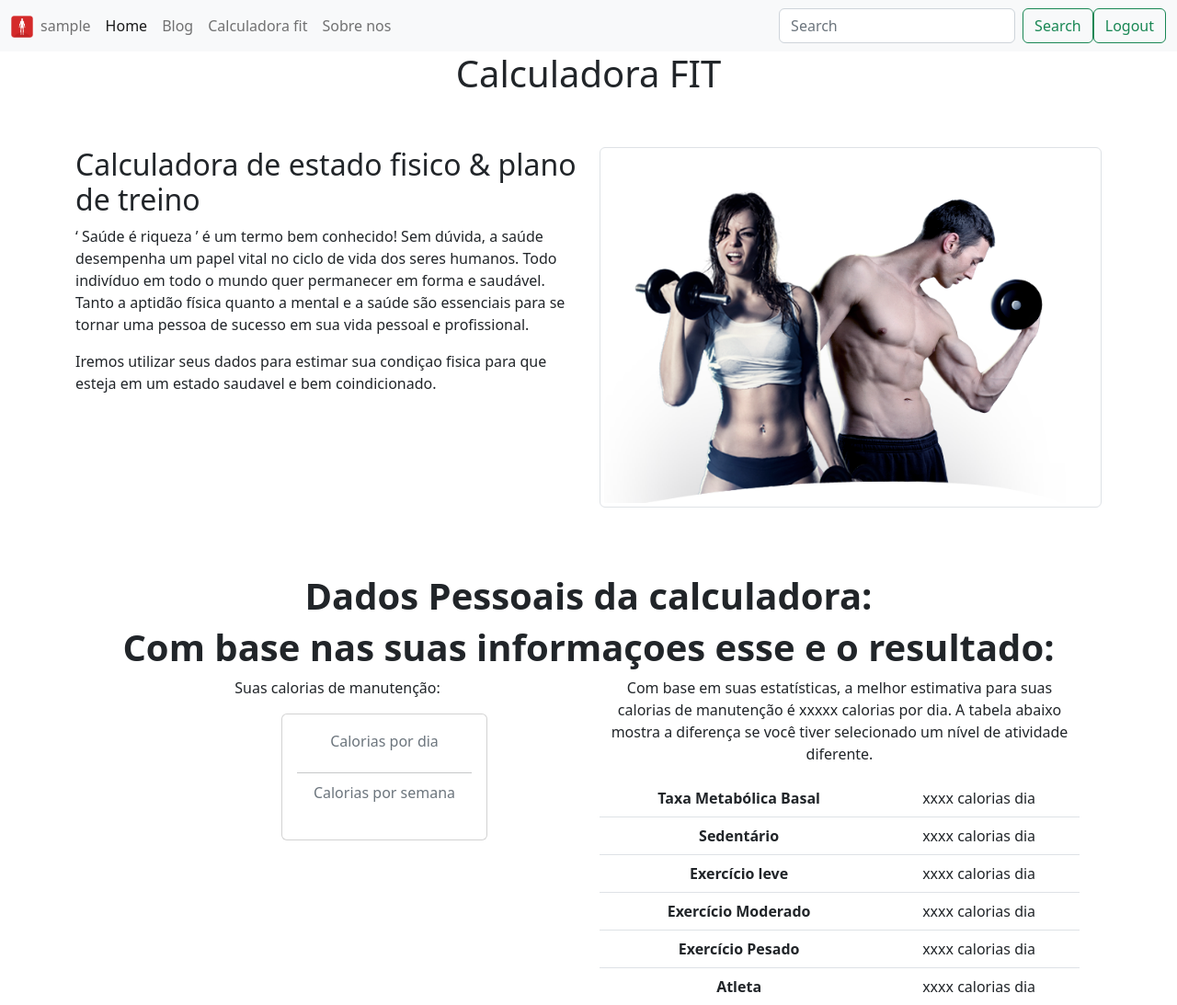
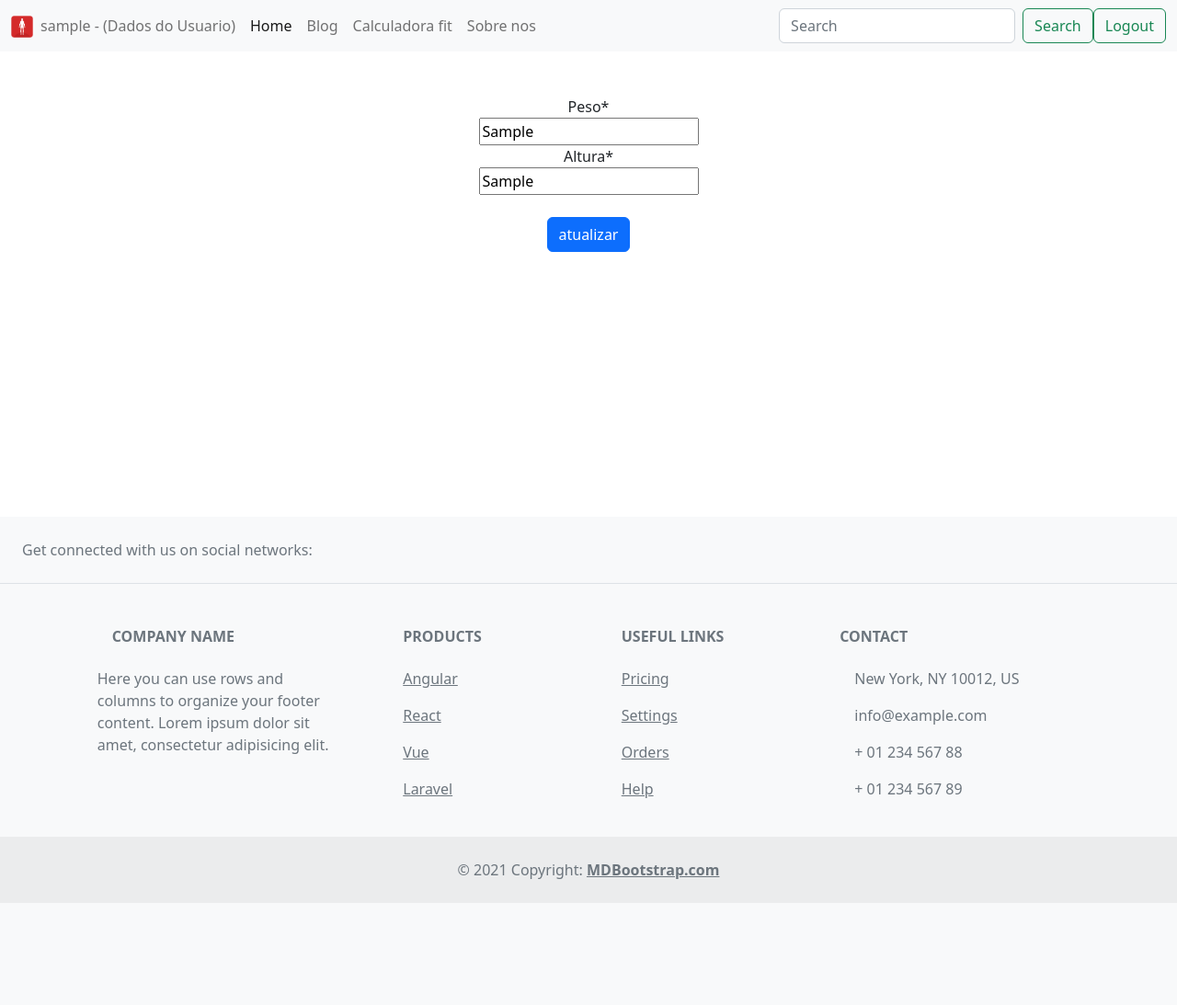
Before and after one commit to ghfghfghfghfghfg/envio-1, a Django app: page /atualizar/ in a window 1280 px wide. Shown: the top 1093 px of the page at 92% size. After the commit the page ends 982 px from the top, so only its background shows below. Run offline with Django 4.2, Linux system fonts and the light colour scheme; a user stored in the database is signed in; tables that the repository leaves empty hold one stand-in row (values such as "Sample post"); some libraries are stand-ins or nearby versions.

Commit message:
sistema de dadoas pessoais inserido

```diff
--- a/fit/models.py
+++ b/fit/models.py
@@ -21,6 +21,6 @@ class Post(models.Model):
 
 
 class Perfil(models.Model):
-    peso = models.CharField(max_length=100,null=True)
-    altura = models.CharField(max_length=100,null=True)
-    usuario = models.OneToOneField(User,on_delete=models.PROTECT)
+    peso = models.CharField(max_length=2,null=True)
+    altura = models.CharField(max_length=3,null=True)
+    usuario = models.OneToOneField(User,on_delete=models.CASCADE)
--- /dev/null
+++ b/fit/templates/atualizar.html
@@ -0,0 +1,47 @@
+{% extends 'base.html'%}
+
+{% load static %}
+
+{% block main %}
+{% load crispy_forms_tags%}
+
+<br>
+<br>
+   <!-- 2 column grid layout with text inputs for the first and last names -->
+
+   <form action="" method="POST">
+    <!-- 2 column grid layout with text inputs for the first and last names -->
+
+
+    {% csrf_token %}
+    <div class="container text-center">
+        <div class="row align-items-start">
+          <div class="col">
+   {{form|crispy}}
+
+
+
+   {%autoescape off%}
+
+   {% endautoescape %}
+
+   <br>
+
+   <button type="submit" class="btn btn-primary btn-block mb-4">
+   {{botao}}
+
+
+   </button>
+</div></div></div>
+ </form>
+
+ <br>
+ <br>
+ <br>
+ <br>
+ <br>
+ <br>
+ <br>
+ <br>
+
+{% endblock main %}
--- a/fit/templates/base.html
+++ b/fit/templates/base.html
@@ -42,7 +42,7 @@
 
             <ul class="navbar-nav me-auto mb-2 mb-lg-0">
                 <li class="nav-item">
-                    <a class="nav-link">{{request.user}}</a>
+                    <a class="nav-link" href="{% url 'atualizar' %}">{{request.user}} - (Dados do Usuario)</a>
                 </li>
                   </li>
                   <li class="nav-item">
--- a/fit/templates/calculadora.html
+++ b/fit/templates/calculadora.html
@@ -47,7 +47,10 @@
     }
     </style>
     <div class="container text-center">
-        <h1><strong>Dados Pessoais da calculadora:</h1></strong>
+  dados:
+  {{user.perfil.peso}}
+
+
       {% block content %}
       <h1><strong>Com base nas suas informaçoes esse e o  resultado:</h1></strong>
 
--- a/fit/views.py
+++ b/fit/views.py
@@ -6,6 +6,7 @@ from fit.models import Post
 from fit.forms import UsuarioForm
 from django.urls import reverse_lazy
 from fit.models import Perfil
+from django.shortcuts import get_object_or_404
 # Create your views here.
 def index(request):
     return render(request,"index.html")
@@ -16,6 +17,8 @@ def login(request):
 
 tdee = 0
 def add(request):
+
+
     genero = int(request.POST["genero"])
     anos = float(request.POST["anos"])
     altura = float(request.POST["altura"])
@@ -23,7 +26,7 @@ def add(request):
     pescoço = float(request.POST["pescoço"])
     cintura = float(request.POST["cintura"])
     quadril = float(request.POST["quadril"])
-    objetivo = request.POST["objetivo"]
+    objetivo = float(request.POST["objetivo"])
     atividade = int(request.POST["atividade"])
 
 
@@ -93,14 +96,14 @@ class UsuarioCreate(CreateView):
 
 
 class PerfilUpdate(UpdateView):
-    template_name = "calculadora.html"
+    template_name = "atualizar.html"
     model = Perfil
-    fields = ['peso','altua']
-    success_url = reverse_lazy("index.html")
+    fields = ['peso','altura']
+    success_url = reverse_lazy("calculadora")
 
 
     def get_object(self, queryset=None):
-        self.object = get_object_or_404(Perfil, usuario=self.request.user)
+        self.object = get_object_or_404(Perfil,usuario=self.request.user)
         return self.object
 
     def get_context_data(self, *args,**kwargs):
```
Also changed, not shown: fit/migrations/0005_alter_perfil_altura_alter_perfil_peso_and_more.py (added).
